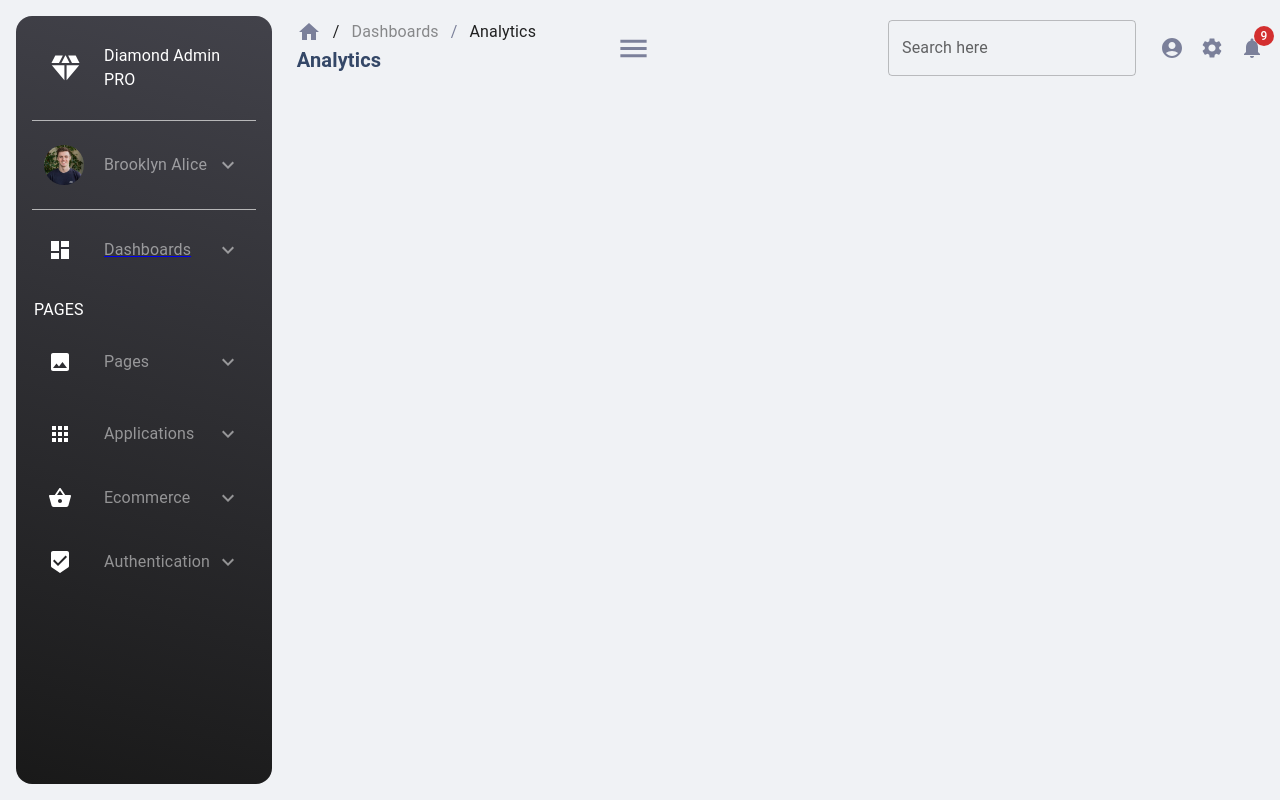
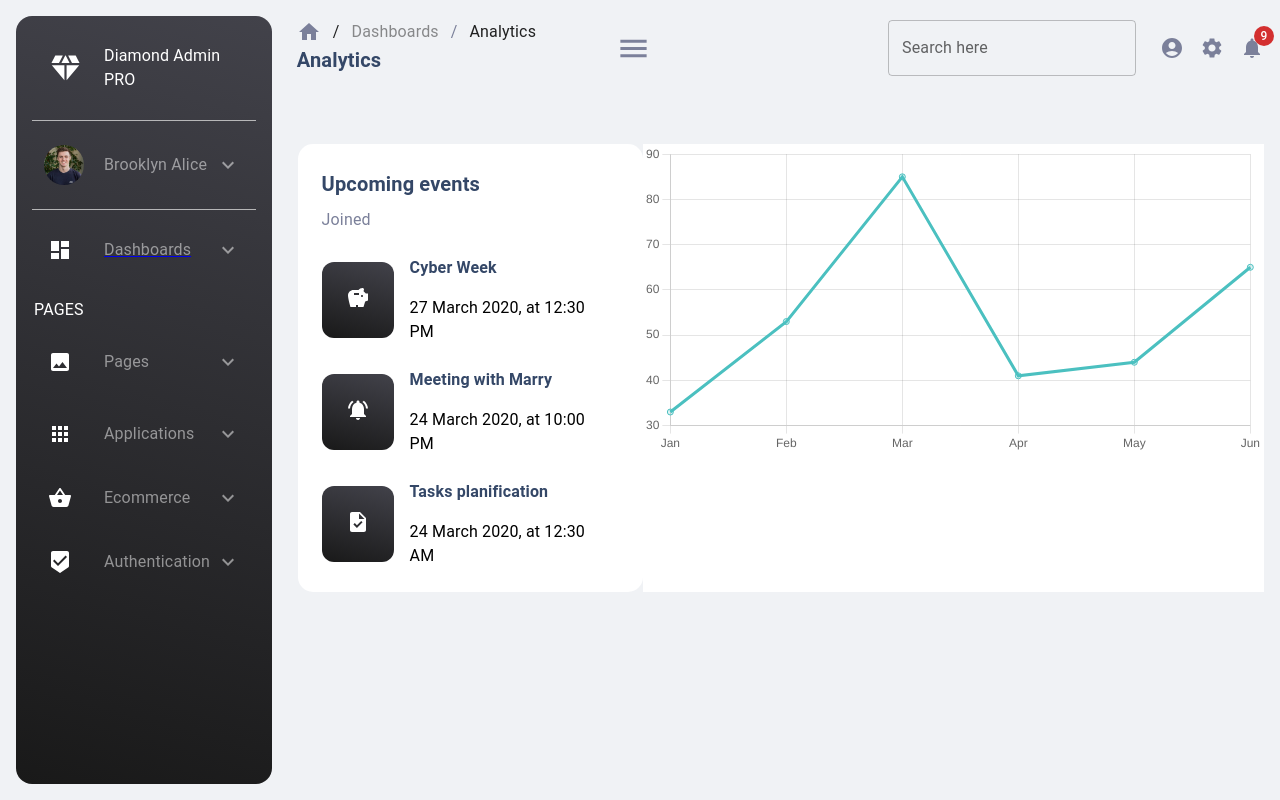
Before and after one commit to tonyxuan2021/dashboard-frontend, a React (Create React App) app: page /widget in a window 1280 px wide. Built offline with nearby package versions, Linux system fonts and the light colour scheme.

Commit message:
complete first row on widget page

```diff
--- /dev/null
+++ b/src/components/Content/Charts/Charts_4.js
@@ -0,0 +1,33 @@
+import React from "react";
+
+import { Line } from "react-chartjs-2";
+
+export const options = {
+  responsive: true,
+  plugins: {
+    legend: {
+      display: false,
+    },
+  },
+};
+
+const data = {
+  labels: ["Jan", "Feb", "Mar", "Apr", "May", "Jun"],
+  datasets: [
+    {
+      label: "First dataset",
+      data: [33, 53, 85, 41, 44, 65],
+      fill: true,
+      backgroundColor: "rgba(75,192,192,0.2)",
+      borderColor: "rgba(75,192,192,1)",
+    },
+  ],
+};
+
+export default function Charts_4() {
+  return (
+    <div>
+      <Line data={data} options={options} />
+    </div>
+  );
+}
--- a/src/pages/WidgetPage.js
+++ b/src/pages/WidgetPage.js
@@ -2,7 +2,11 @@ import React from "react";
 import hero from "../assets/content/heroImg.jpeg";
 import { Grid, Typography, useMediaQuery } from "@mui/material";
 import { useTheme } from "@mui/material";
-import Profile from "../components/Profile";
+import SavingsIcon from "@mui/icons-material/Savings";
+import NotificationsActiveIcon from "@mui/icons-material/NotificationsActive";
+import TaskIcon from "@mui/icons-material/Task";
+import { Charts_2 } from "../components/Content/Charts/Charts_2";
+import Charts_4 from "../components/Content/Charts/Charts_4";
 
 const styles = {
   root: {
@@ -17,6 +21,9 @@ const styles = {
   flexColumn: {
     display: "flex",
     flexDirection: "column",
+  },
+  flexRow: {
+    display: "flex",
   },
   backgroundHero: {
     background: `linear-gradient(195deg, rgba(73, 163, 241, 0.6), rgba(26, 115, 232, 0.6)) 50% center / cover,url(${hero})`,
@@ -42,10 +49,99 @@ const WidgetPage = () => {
     <Grid container sx={styles.root}>
       <Grid item xs={2.0}></Grid>
       <Grid item xs={matches ? 12 : 9.6}>
-
+        <Grid item sx={[styles.flexColumn, { ml: 4 }]}>
+          <Grid item sx={styles.flexRow}>
+            <Grid
+              item
+              sx={[
+                styles.flexColumn,
+                {
+                  background: "white",
+                  pt: 3,
+                  pl: 3,
+                  pr: 5,
+                  borderRadius: "15px",
+                },
+              ]}
+            >
+              <Typography
+                variant="h6"
+                color={theme.palette.primary.dark}
+                fontWeight={700}
+                sx={{ mb: 1 }}
+              >
+                Upcoming events
+              </Typography>
+              <Typography
+                sx={{ mb: 3 }}
+                variant="body1"
+                color={theme.palette.primary.grey}
+              >
+                Joined
+              </Typography>
+              {events.map((event) => {
+                return (
+                  <Grid
+                    item
+                    sx={[
+                      styles.flexRow,
+                      { gap: 2, mb: 3, alignItems: "center" },
+                    ]}
+                  >
+                    <Grid
+                      item
+                      sx={{
+                        color: "white",
+                        background:
+                          "linear-gradient(195deg, rgb(66, 66, 74), rgb(25, 25, 25))",
+                        p: 3,
+                        borderRadius: "12px",
+                      }}
+                    >
+                      {event.icon}
+                    </Grid>
+                    <Grid item sx={[styles.flexColumn]}>
+                      <Typography
+                        color={theme.palette.primary.dark}
+                        fontWeight={700}
+                        variant="body1"
+                        sx={{ mb: 2 }}
+                      >
+                        {" "}
+                        {event.title}
+                      </Typography>
+                      <Typography> {event.date}</Typography>
+                    </Grid>
+                  </Grid>
+                );
+              })}
+            </Grid>
+            <Grid item sx={{ background: "white" }} xs={8}>
+              <Charts_4 />
+            </Grid>
+          </Grid>
+        </Grid>
       </Grid>
     </Grid>
   );
 };
 
+const events = [
+  {
+    title: "Cyber Week",
+    date: "27 March 2020, at 12:30 PM",
+    icon: <SavingsIcon />,
+  },
+  {
+    title: "Meeting with Marry",
+    date: "24 March 2020, at 10:00 PM",
+    icon: <NotificationsActiveIcon />,
+  },
+  {
+    title: "Tasks planification",
+    date: "24 March 2020, at 12:30 AM",
+    icon: <TaskIcon />,
+  },
+];
+
 export default WidgetPage;
```
